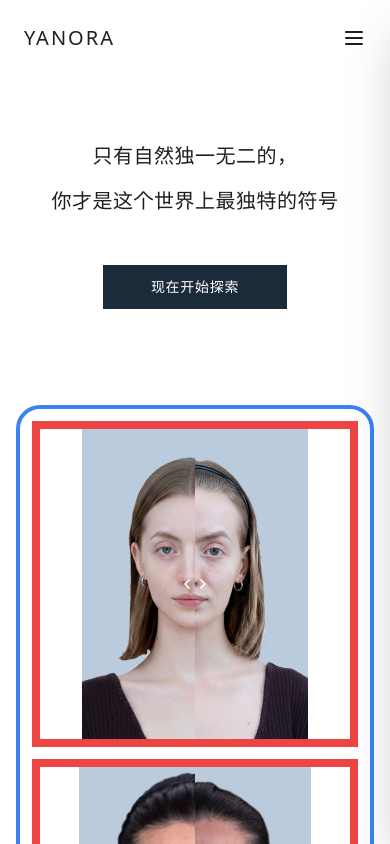
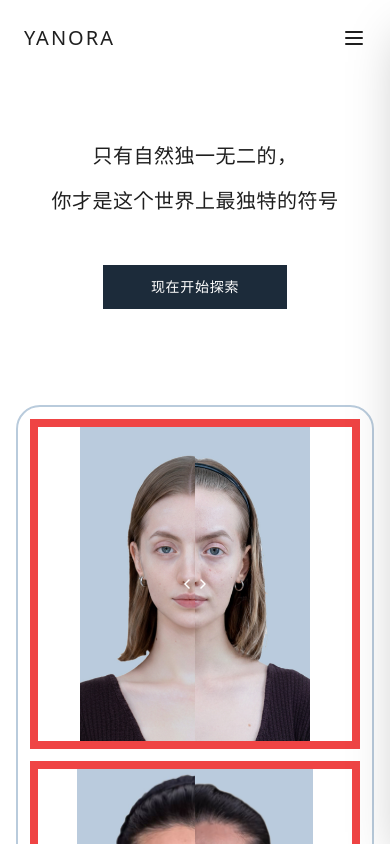
Before and after one commit to kluo98283-maker/yarona, a React (Vite) app: page / in a window 390 px wide. Shown: the top 844 px of the page. Built offline with nearby package versions, Linux system fonts and the light colour scheme; no server answers; the database is empty.

Commit message:
Updated App.tsx

```diff
--- a/src/App.tsx
+++ b/src/App.tsx
@@ -454,7 +454,7 @@ function App() {
       {/* 桌面端服务展示 */}
       <section className="hidden md:block py-12 px-12">
         <div className="w-4/5 mx-auto">
-          <div className="p-8 flex flex-row gap-8 rounded-3xl" style={{minHeight: '450px'}}>
+          <div className="p-8 flex flex-row gap-8 rounded-3xl border-2" style={{minHeight: '450px', borderColor: '#B9CBDC'}}>
             <div className="w-3/4 grid grid-cols-2 gap-6">
               <div className="aspect-[3/3.5]">
                 <ImageCompareSlider
@@ -494,7 +494,7 @@ function App() {
       {/* 移动端服务展示 */}
       <section className="md:hidden py-8 px-4">
         <div className="w-full">
-          <div className="p-3 flex flex-col gap-4 rounded-3xl border-4 border-blue-500">
+          <div className="p-3 flex flex-col gap-4 rounded-3xl border-2" style={{borderColor: '#B9CBDC'}}>
             <div className="flex flex-col gap-3">
               <div className="aspect-square border-8 border-red-500">
                 <ImageCompareSlider
--- a/src/components/ServicesSection.tsx
+++ b/src/components/ServicesSection.tsx
@@ -274,7 +274,7 @@ const ServicesSection = () => {
 
   return (
     <section className="py-12 md:py-24 bg-gradient-to-b from-white to-gray-50">
-      <div className="max-w-7xl mx-auto px-6 md:px-12 border-2 py-8 md:py-12 bg-white" style={{ borderColor: '#B9CBDC' }}>
+      <div className="max-w-7xl mx-auto px-6 md:px-12">
         <div className="text-center mb-12 md:mb-16">
           <h2 className="text-3xl md:text-4xl font-light tracking-wider mb-4" style={{ color: '#1F1F1F' }}>
             我们的服务项目
```
